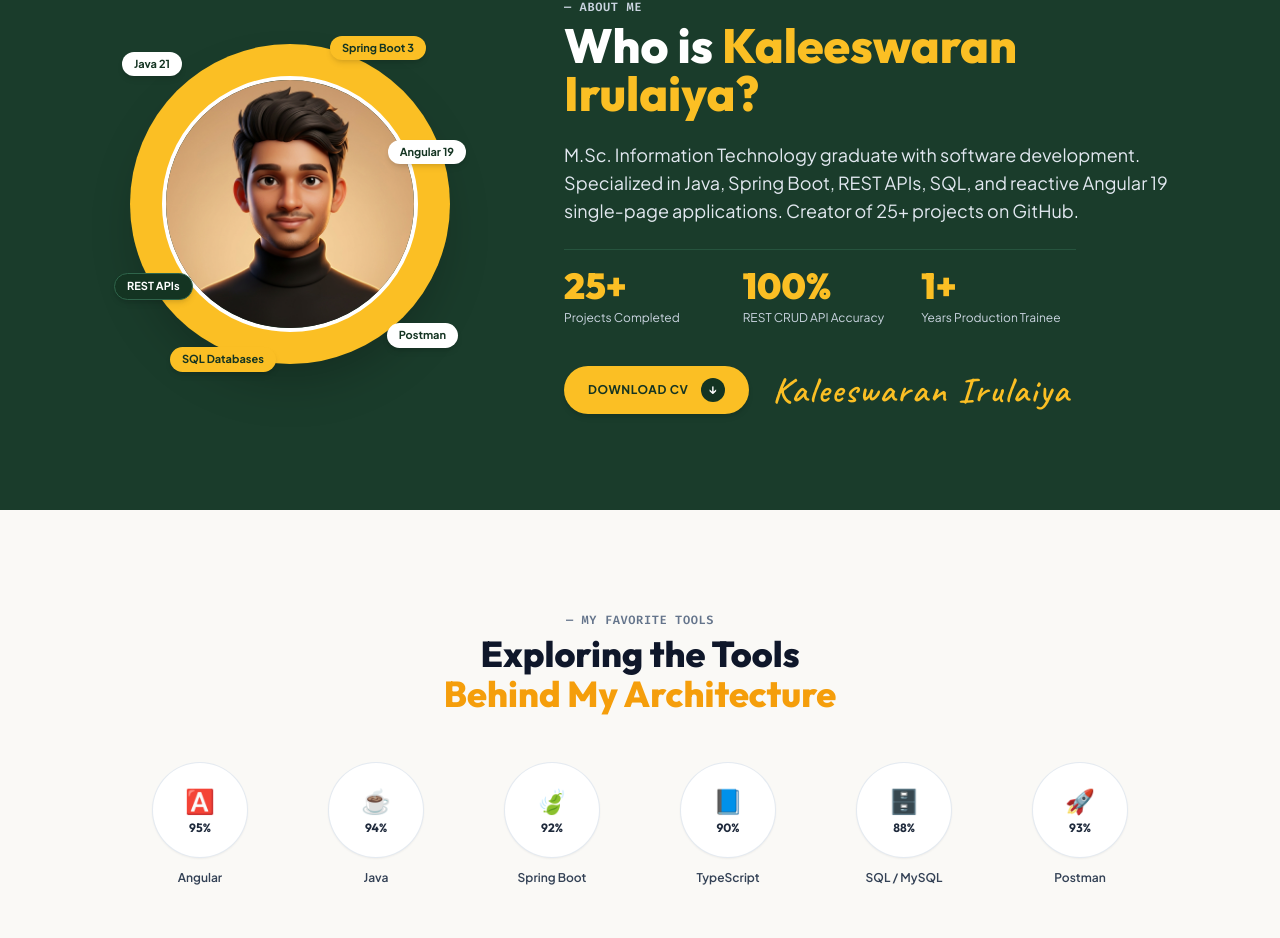
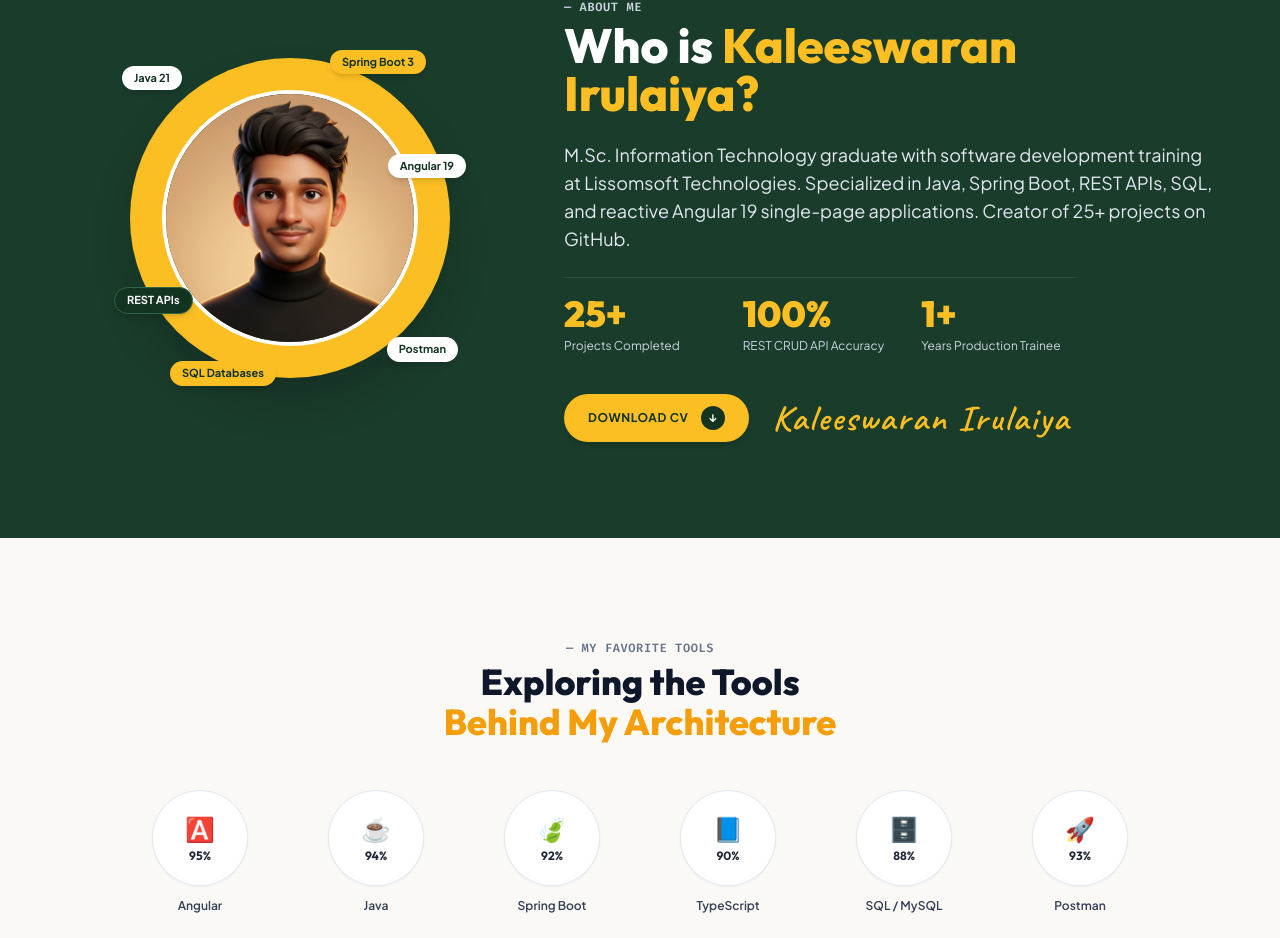
Before and after one commit to kaleez17/portfolio-new, an Angular app: page / in a window 1280 px wide. Shown: the part 1533-2471 px from the top of the page. Built offline with nearby package versions, Linux system fonts and the light colour scheme.

Commit message:
Modify portfolio summary with training details
Updated summary to include training at Lissomsoft Technologies.

```diff
--- a/src/app/shared/data/portfolio-data.ts
+++ b/src/app/shared/data/portfolio-data.ts
@@ -17,7 +17,7 @@ export const PERSONAL_INFO = {
   whatsAppUrl: 'https://wa.me/+916379953691',
   githubUrl: 'https://github.com/kaleez17',
   linkedinUrl: 'https://www.linkedin.com/in/kaleeswaran-irulaiya-293414214',
-  summary: 'M.Sc. Information Technology graduate with software development. Specialized in Java, Spring Boot, REST APIs, SQL, and reactive Angular 19 single-page applications. Creator of 25+ projects on GitHub.',
+  summary: 'M.Sc. Information Technology graduate with software development training at Lissomsoft Technologies. Specialized in Java, Spring Boot, REST APIs, SQL, and reactive Angular 19 single-page applications. Creator of 25+ projects on GitHub.',
   metrics: {
     projects: '25+',
     trainingMonths: '3+',
```
